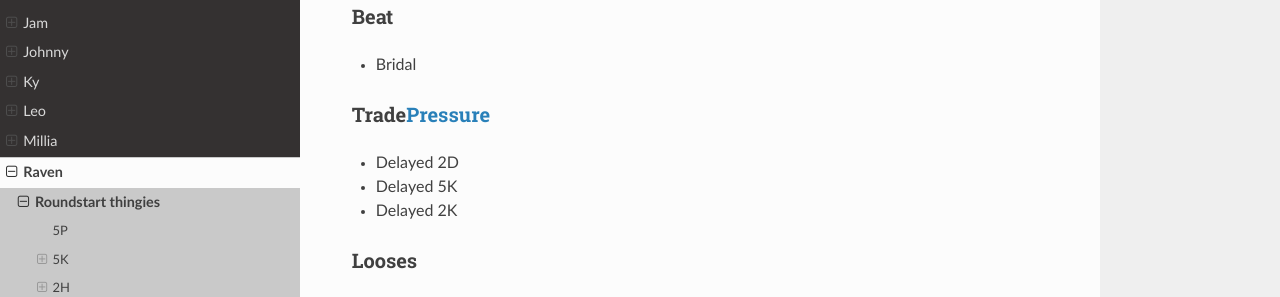
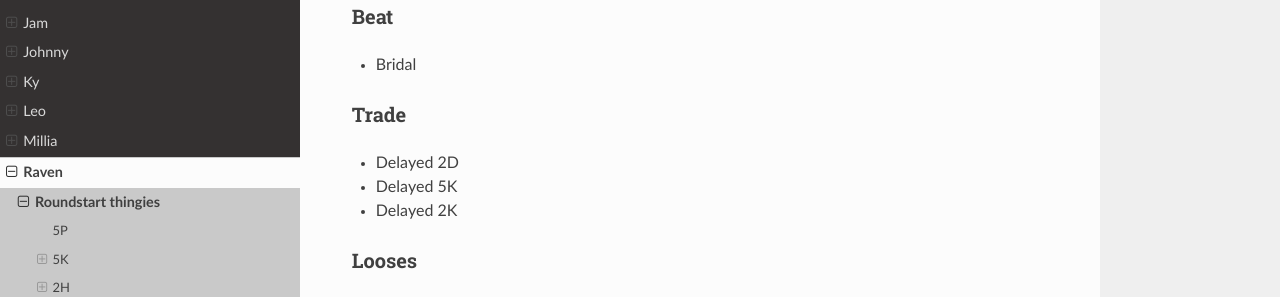
Before and after one commit to OriolFilter/Elphelt, an MkDocs documentation site: the page built from docs/Mu/Raven/README.md, in a window 1280 px wide and 900 px high, scrolled down 844 px. Shown: the part 159-456 px from the top of the window. Built offline with MkDocs 1.6.1, drawn with Linux system fonts in a browser that asks for light colours; nearby versions of some CDN libraries.

Commit message:
Cleanup broken link

```diff
--- a/docs/Mu/Raven/README.md
+++ b/docs/Mu/Raven/README.md
@@ -40,7 +40,7 @@ Backdash okay? Yes (gotta hold block afterwards)
 
 - Bridal
 
-### Trade[Pressure](..%2F..%2FPressure)
+### Trade
 
 - Delayed 2D
 - Delayed 5K
```
